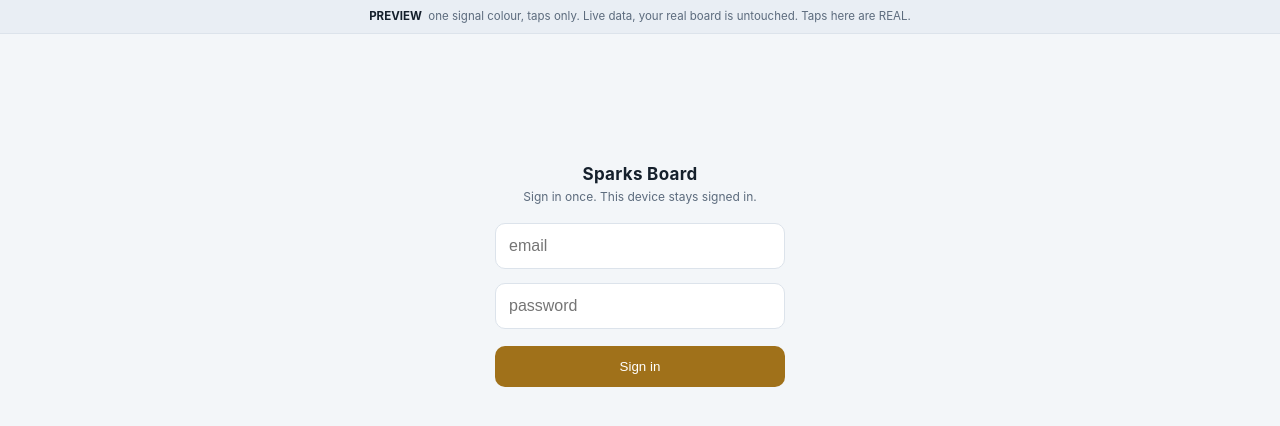
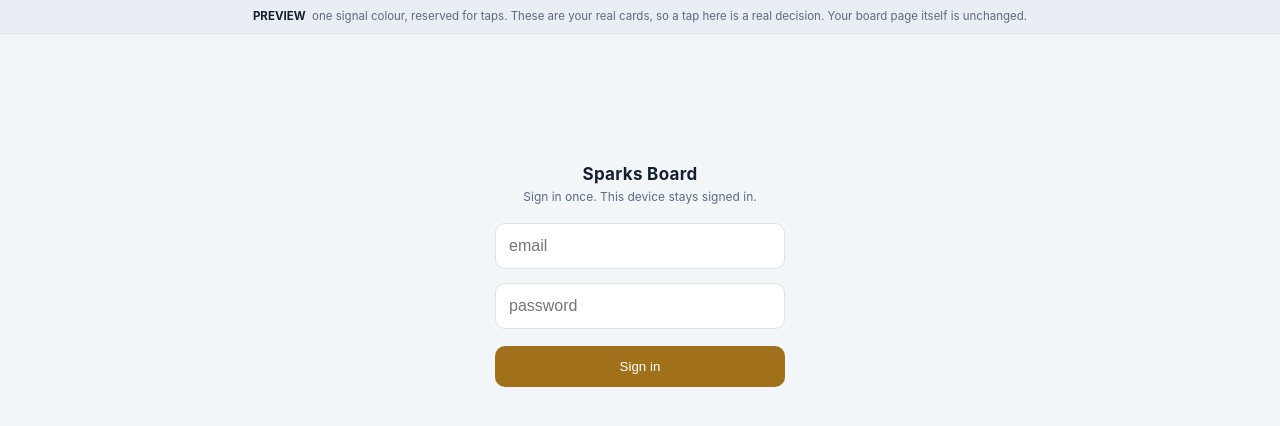
Before and after one commit to AndreasKatsouris/sparks-board, a plain HTML site: page preview.html in a window 1280 px wide. Drawn offline with Linux system fonts and the light colour scheme.

Commit message:
board preview: one signal colour

```diff
--- a/preview.html
+++ b/preview.html
@@ -178,7 +178,7 @@
 </style>
 </head>
 <body>
-<div class="pvbanner"><b>PREVIEW</b> &nbsp;one signal colour, taps only. Live data, your real board is untouched. Taps here are REAL.</div>
+<div class="pvbanner"><b>PREVIEW</b> &nbsp;one signal colour, reserved for taps. These are your real cards, so a tap here is a real decision. Your board page itself is unchanged.</div>
 
 <div id="login">
   <h1>Sparks <span>Board</span></h1>
```
